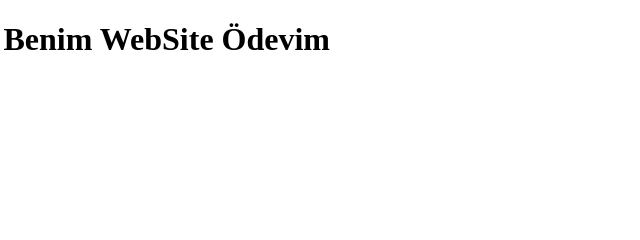
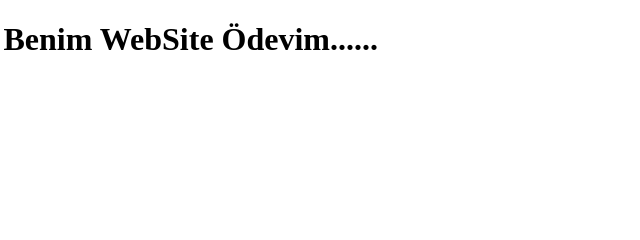
Before and after one commit to alimertaladag/alimertaladag.github.io, a plain HTML site: page index.html in a window 1280 px wide. Shown: the top 240 px of the page, 316-956 px from the left. Drawn offline with Linux system fonts and the light colour scheme.

Commit message:
Update index.html

```diff
--- a/index.html
+++ b/index.html
@@ -4,7 +4,7 @@
     <title>Biçimlendirme Etiketleri</title>
 </head>
 <body>
-     <h1>HELLO WORLD!     Bu Benim WebSite Ödevim</h1>
+     <h1>HELLO WORLD!     Bu Benim WebSite Ödevim......</h1>
      <a href="https://tr.linkedin.com/in/ali-mert-aladağ-4903312b1">Linkedin Linkim<a/>
     <p> <b>b etiketi</b> </p>
     <p> <strong>strong etiketi</strong> </p>
```
